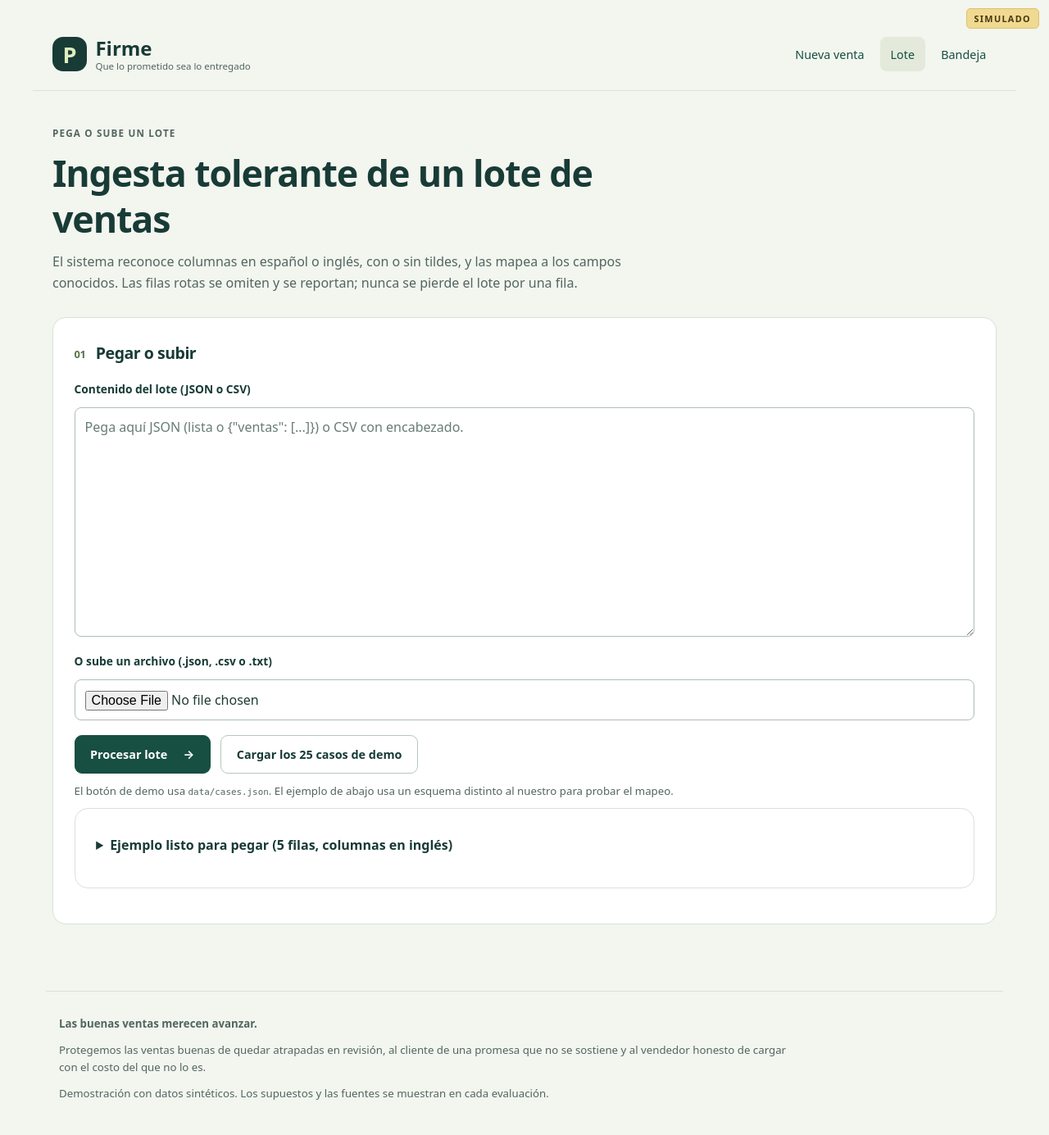
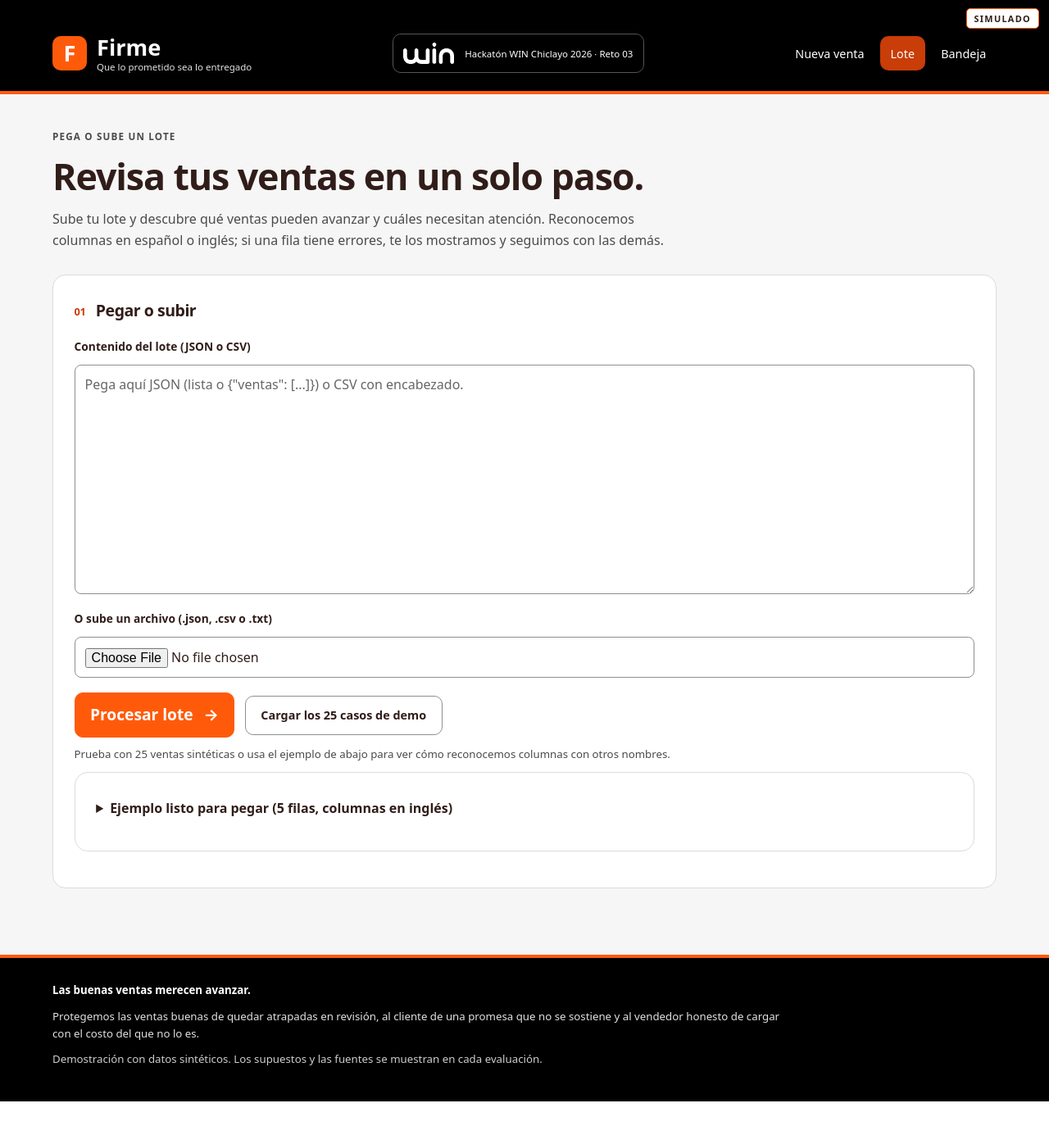
Before and after one commit to MccFlurry/firme, a FastAPI app: page /lote in a window 1280 px wide. Shown: the whole page at 82% size. After the commit the page ends 1344 px from the top, so only its background shows below. Run offline with FastAPI, Linux system fonts and the light colour scheme; some libraries are stand-ins or nearby versions.

Commit message:
feat: WIN-aligned visual identity (palette from win.pe, hackathon badge), client screen restyle, copy fixes

```diff
--- a/app/static/app.css
+++ b/app/static/app.css
@@ -1,21 +1,21 @@
-:root { color-scheme: light; --ink: #183b36; --muted: #526660; --paper: #f3f5ef; --line: #d9e1d8; --accent: #174f42; }
+:root { color-scheme: light; --ink: #301d19; --muted: #4b4b4b; --paper: #f6f6f6; --line: #dedbd9; --orange: #ff5a0a; --accent: #c83d08; --soft: #fff3ed; --dark: #000; }
 * { box-sizing: border-box; }
 body { margin: 0; background: var(--paper); color: var(--ink); font: 16px/1.6 system-ui, -apple-system, BlinkMacSystemFont, "Segoe UI", sans-serif; }
 a { color: var(--accent); text-underline-offset: 4px; }
 a:hover { text-decoration-thickness: 2px; }
 button, input, select, textarea { font: inherit; }
 button, a, input, select, textarea, summary { -webkit-tap-highlight-color: transparent; }
-:focus-visible { outline: 3px solid #387adc; outline-offset: 3px; }
+:focus-visible { outline: 3px solid var(--accent); outline-offset: 3px; }
 .skip-link { position: absolute; left: 1rem; top: -5rem; background: white; padding: .7rem; z-index: 4; }
 .skip-link:focus { top: 1rem; }
-.watermark { position: fixed; z-index: 3; right: 12px; top: 10px; background: #f0d990; color: #483710; border: 1px solid #dcc36f; border-radius: 5px; padding: 3px 9px; font-size: .68rem; font-weight: 800; letter-spacing: .12em; pointer-events: none; }
-.site-header { max-width: 1200px; margin: auto; padding: 3.1rem 1.1rem 1rem; display: flex; flex-wrap: wrap; align-items: center; justify-content: space-between; gap: 1.1rem; border-bottom: 1px solid var(--line); }
-.brand { display: flex; align-items: center; gap: .65rem; color: var(--ink); font-size: 1.5rem; font-weight: 750; line-height: 1.3; text-decoration: none; }
-.brand small { display: block; color: var(--muted); font-size: .72rem; font-weight: 450; }
-.brand-mark { display: inline-grid; place-items: center; width: 42px; height: 42px; background: var(--ink); color: #dfedbd; border-radius: 13px; font-size: 1.7rem; font-weight: 750; }
-nav { display: flex; gap: .4rem; flex-wrap: wrap; }
-nav a { padding: .6rem .8rem; border-radius: 8px; text-decoration: none; font-size: .9rem; }
-nav a[aria-current], nav a:hover { background: #e3eadb; }
+.watermark { position: fixed; z-index: 3; right: 12px; top: 10px; background: #fff; color: var(--ink); border: 1px solid var(--orange); border-radius: 5px; padding: 3px 9px; font-size: .68rem; font-weight: 800; letter-spacing: .12em; pointer-events: none; }
+.site-header { padding: 3rem max(1rem, calc((100% - 1152px) / 2)) 1.2rem; background: var(--dark); color: #fff; display: flex; flex-wrap: wrap; align-items: center; justify-content: space-between; gap: 1.1rem; border-bottom: 4px solid var(--orange); }
+.brand { display: flex; align-items: center; gap: .75rem; color: #fff; font-size: 1.7rem; font-weight: 750; line-height: 1.3; text-decoration: none; }
+.brand small { display: block; color: #e1e1e1; font-size: .72rem; font-weight: 450; }
+.brand-mark { display: inline-grid; place-items: center; width: 42px; height: 42px; background: var(--orange); color: #fff; border-radius: 10px; font-size: 1.7rem; font-weight: 750; }
+nav { display: flex; gap: .4rem; flex-wrap: wrap; width: 100%; }
+nav a { padding: .6rem .8rem; border-radius: 10px; color: #fff; text-decoration: none; font-size: .9rem; }
+nav a[aria-current], nav a:hover { background: var(--accent); }
 main { max-width: 1200px; margin: auto; padding: 1.5rem 1rem 3rem; }
 h1, h2, h3 { line-height: 1.25; letter-spacing: -.025em; overflow-wrap: anywhere; }
 h1 { font-size: clamp(1.85rem, 4.5vw, 2.8rem); max-width: 800px; margin: .4rem 0 .8rem; }
@@ -30,30 +30,30 @@ small, .hint { font-size: .83rem; color: var(--muted); }
 .section-heading { display: flex; flex-wrap: wrap; align-items: center; justify-content: space-between; gap: .65rem 1rem; }
 .section-heading h2 { margin: .3rem 0; }
 .panel > .section-heading { margin-bottom: 1rem; }
-.step { display: inline-block; color: #547547; font-size: .8rem; margin-right: .5rem; vertical-align: middle; }
+.step { display: inline-block; color: var(--accent); font-size: .8rem; margin-right: .5rem; vertical-align: middle; }
 label { display: block; color: var(--ink); font-size: .86rem; font-weight: 620; margin: .7rem 0 .4rem; }
-input, select, textarea { width: 100%; min-width: 0; min-height: 46px; border: 1px solid #aebeb5; border-radius: 8px; padding: .7rem .75rem; background: #fff; color: #213c34; margin-top: .3rem; }
-input::placeholder, textarea::placeholder { color: #677d73; opacity: 1; }
+input, select, textarea { width: 100%; min-width: 0; min-height: 46px; border: 1px solid #8f8f8f; border-radius: 8px; padding: .7rem .75rem; background: #fff; color: var(--ink); margin-top: .3rem; }
+input::placeholder, textarea::placeholder { color: #666; opacity: 1; }
 textarea { resize: vertical; }
-input[readonly] { background: #f3f6f2; }
+input[readonly] { background: var(--paper); }
 .fields { display: grid; gap: 0 1rem; }
-.button { display: inline-flex; align-items: center; justify-content: center; gap: 1.2rem; min-height: 46px; padding: .7rem 1.15rem; background: var(--accent); color: #fff; border: 1px solid var(--accent); border-radius: 9px; text-decoration: none; font-size: .9rem; font-weight: 650; cursor: pointer; text-align: center; }
-.button:hover { background: #113f34; color: #fff; }
-.button.secondary { color: var(--ink); background: #fff; border-color: #b8c7bb; }
-.button.secondary:hover { background: #eef3e7; }
+.button { display: inline-flex; align-items: center; justify-content: center; gap: .8rem; min-height: 48px; max-width: 100%; overflow-wrap: anywhere; padding: .7rem 1.15rem; background: var(--orange); color: #fff; border: 1px solid var(--orange); border-radius: 10px; text-decoration: none; font-size: 1.2rem; font-weight: 750; cursor: pointer; text-align: center; }
+.button:hover { background: var(--accent); border-color: var(--accent); color: #fff; }
+.button.secondary { color: var(--ink); background: #fff; border-color: #8f8f8f; font-size: .9rem; font-weight: 650; }
+.button.secondary:hover { background: var(--soft); border-color: var(--accent); }
 .form-actions { display: flex; align-items: center; flex-wrap: wrap; gap: .8rem; margin-top: 1.1rem; }
 .form-actions > .button { flex-grow: 1; }
-.guide { align-self: start; background: #e9efdd; }
+.guide { align-self: start; background: var(--soft); border-top: 4px solid var(--orange); }
 .guide li { margin-bottom: .65rem; }
 ol, ul { padding-left: 1.25rem; }
-hr { border: 0; border-top: 1px solid #c6d2b9; margin: 1.3rem 0; }
+hr { border: 0; border-top: 1px solid var(--line); margin: 1.3rem 0; }
 summary { cursor: pointer; font-weight: 650; padding: .35rem 0; min-height: 44px; }
 details[open] > summary { margin-bottom: .6rem; }
-.notice { background: #e8eee7; padding: 1rem 1.2rem; border-radius: 10px; margin-bottom: 1.1rem; font-size: .88rem; }
+.notice { background: #eeeae7; padding: 1rem 1.2rem; border-radius: 10px; margin-bottom: 1.1rem; font-size: .88rem; }
 .error { background: #fff0ec; color: #922e27; border: 1px solid #ecc2b8; }
 .decision { border-left-width: 5px; }
 .aprobar { color: #175134; background: #e8f3e8; border-color: #7caf89; }
-.revisar { color: #6e4700; background: #fff5dc; border-color: #dcb653; }
+.revisar { color: #665000; background: #fff9cf; border-color: #c4a300; }
 .retener { color: #912e29; background: #fff0ec; border-color: #db8c81; }
 .abstenerse { color: #495861; background: #edf0f2; border-color: #b1bbc4; }
 .decision-title { font-size: clamp(2rem, 7vw, 3.3rem); margin: .25rem 0 1.3rem; letter-spacing: -.04em; }
@@ -61,9 +61,9 @@ details[open] > summary { margin-bottom: .6rem; }
 .metrics span { display: block; font-size: .77rem; }
 .metrics strong { display: block; font-size: 1.4rem; font-variant-numeric: tabular-nums; }
 .tag, .count { display: inline-block; padding: .18rem .45rem; border: 1px solid currentColor; border-radius: 5px; font-size: .66rem; font-weight: 650; vertical-align: middle; letter-spacing: .015em; }
-.count { border: none; background: #edf1e8; color: #526646; }
+.count { border: none; background: var(--soft); color: var(--accent); }
 .two-columns, .form-layout { display: grid; gap: 0 1.1rem; }
-.table-scroll { overflow-x: auto; }
+.table-scroll { overflow-x: auto; max-width: 100%; }
 table { width: 100%; border-collapse: collapse; font-size: .83rem; }
 th, td { text-align: left; padding: .7rem .5rem; border-bottom: 1px solid var(--line); vertical-align: top; }
 td { white-space: nowrap; font-variant-numeric: tabular-nums; }
@@ -71,19 +71,19 @@ thead { font-size: .72rem; color: var(--muted); }
 tfoot { font-weight: 750; }
 .evidence { border-top: 1px solid var(--line); padding: 1.25rem 0 .5rem; }
 .evidence h3 { line-height: 1.6; }
-pre { white-space: pre-wrap; overflow-wrap: anywhere; font-size: .78rem; padding: .85rem; background: #f3f5f1; border-radius: 8px; }
+pre { white-space: pre-wrap; overflow-wrap: anywhere; font-size: .78rem; padding: .85rem; background: var(--paper); border-radius: 8px; }
 code { overflow-wrap: anywhere; font-size: .82em; }
 .facts { margin: .75rem 0; }
-.facts > div { display: grid; grid-template-columns: minmax(0, 1fr) minmax(0, 1.4fr); gap: .75rem; padding: .5rem 0; border-bottom: 1px solid #edf0eb; }
+.facts > div { display: grid; grid-template-columns: minmax(0, 1fr) minmax(0, 1.4fr); gap: .75rem; padding: .5rem 0; border-bottom: 1px solid var(--line); }
 dt { font-size: .8rem; color: var(--muted); overflow-wrap: anywhere; }
 dd { margin: 0; font-size: .85rem; overflow-wrap: anywhere; }
 .source { font-size: .82rem; }
-.change { border-left: 2px solid #c6d3b2; padding-left: .8rem; margin: 1rem 0; }
-blockquote { margin: 1rem 0; border-left: 3px solid #b8cbaa; padding: .3rem 1rem; color: var(--muted); overflow-wrap: anywhere; }
+.change { border-left: 3px solid var(--orange); padding-left: .8rem; margin: 1rem 0; }
+blockquote { margin: 1rem 0; border-left: 3px solid var(--orange); padding: .3rem 1rem; color: var(--muted); overflow-wrap: anywhere; }
 .copy-row { display: flex; flex-wrap: wrap; gap: .65rem; align-items: center; margin-bottom: .65rem; }
 .copy-row input { flex: 1 1 240px; }
 .timeline { list-style: none; padding: 0; }
-.timeline li { border-left: 2px solid #cad5c3; padding: 0 0 1rem 1rem; }
+.timeline li { border-left: 2px solid var(--line); padding: 0 0 1rem 1rem; }
 .timeline time { display: block; color: var(--muted); font-size: .78rem; }
 .timeline p { font-size: .87rem; }
 .inbox-item { border-top: 1px solid var(--line); padding: 1.2rem 0; }
@@ -91,10 +91,26 @@ blockquote { margin: 1rem 0; border-left: 3px solid #b8cbaa; padding: .3rem 1rem
 .empty { padding: 3rem 1.5rem; text-align: center; }
 .empty h1 { margin: 1rem auto; }
 .empty h2 { margin: 1.2rem 0 .5rem; }
-.site-footer { max-width: 1168px; margin: auto; padding: 1.8rem 1rem 2.5rem; border-top: 1px solid var(--line); color: var(--muted); font-size: .83rem; }
+.site-footer { padding: 1.8rem max(1rem, calc((100% - 1152px) / 2)) 2.5rem; border-top: 4px solid var(--orange); background: var(--dark); color: #e1e1e1; font-size: .83rem; }
+.site-footer strong { color: #fff; }
+.site-footer small { color: #ccc; }
 .site-footer p { max-width: 900px; }
+.hackathon-badge { display: flex; align-items: center; gap: .8rem; max-width: 100%; margin: 0; padding: .65rem .8rem; border: 1px solid #555; border-radius: 10px; font-size: .72rem; line-height: 1.5; color: #fff; }
+.win-logo { width: 62px; height: auto; flex-shrink: 0; }
+.section-heading > *, .form-actions > form { min-width: 0; max-width: 100%; }
+.client-page { min-height: 100vh; }
+.client-header { display: grid; justify-content: center; }
+.client, .done { width: 100%; max-width: 568px; padding: 1.5rem 1rem 3rem; }
+.client h1, .done h1 { font-size: 1.9rem; margin: .4rem 0 .8rem; }
+.offer { font-size: 1.05rem; }
+.big { width: 100%; min-height: 58px; margin: .75rem 0 1rem; white-space: normal; }
+.button.danger { background: #912e29; border-color: #912e29; }
+.button.danger:hover { background: #7c2621; border-color: #7c2621; }
+.client textarea { min-height: 96px; }
+.client-meta { font-size: .78rem; color: var(--muted); text-align: center; margin-top: 1.4rem; }
+.done { text-align: center; }
 @media (min-width: 620px) {
-  .site-header { padding: 2.7rem 1.5rem 1.3rem; }
+  .site-header { padding-top: 2.5rem; padding-bottom: 1.3rem; }
   main { padding: 2rem 1.5rem 4rem; }
   .fields { grid-template-columns: repeat(2, minmax(0, 1fr)); }
   .panel { padding: 1.6rem; }
@@ -102,5 +118,6 @@ blockquote { margin: 1rem 0; border-left: 3px solid #b8cbaa; padding: .3rem 1rem
 }
 @media (min-width: 960px) {
   .form-layout { grid-template-columns: minmax(0, 2.2fr) minmax(0, 1fr); }
+  .site-header nav { width: auto; }
   .two-columns { grid-template-columns: minmax(0, 1fr) minmax(0, 1fr); }
 }
--- a/app/templates/base.html
+++ b/app/templates/base.html
@@ -3,7 +3,7 @@
 <head>
   <meta charset="utf-8">
   <meta name="viewport" content="width=device-width, initial-scale=1">
-  <meta name="theme-color" content="#163d38">
+  <meta name="theme-color" content="#ff5a0a">
   <title>{% block title %}Firme{% endblock %}</title>
   <link rel="stylesheet" href="{{ url_for('static', path='app.css') }}">
   <script src="{{ url_for('static', path='app.js') }}" defer></script>
@@ -12,7 +12,8 @@
   <a class="skip-link" href="#contenido">Ir al contenido</a>
   <span class="watermark">SIMULADO</span>
   <header class="site-header">
-    <a class="brand" href="/" aria-label="Firme, inicio"><span class="brand-mark" aria-hidden="true">P</span><span>Firme<small>Que lo prometido sea lo entregado</small></span></a>
+    <a class="brand" href="/" aria-label="Firme, inicio"><span class="brand-mark" aria-hidden="true">F</span><span>Firme<small>Que lo prometido sea lo entregado</small></span></a>
+    <p class="hackathon-badge"><img class="win-logo" src="/static/win-logo.png" alt="WIN" width="103" height="43"><span>Hackatón WIN Chiclayo 2026 · Reto 03</span></p>
     <nav aria-label="Navegación principal">
       <a href="/" {% if request.url.path == '/' %}aria-current="page"{% endif %}>Nueva venta</a>
       <a href="/lote" {% if request.url.path == '/lote' %}aria-current="page"{% endif %}>Lote</a>
--- a/app/templates/batch.html
+++ b/app/templates/batch.html
@@ -3,8 +3,8 @@
 {% block content %}
 <div class="page-heading">
   <p class="eyebrow">Pega o sube un lote</p>
-  <h1>Ingesta tolerante de un lote de ventas</h1>
-  <p>El sistema reconoce columnas en español o inglés, con o sin tildes, y las mapea a los campos conocidos. Las filas rotas se omiten y se reportan; nunca se pierde el lote por una fila.</p>
+  <h1>Revisa tus ventas en un solo paso.</h1>
+  <p>Sube tu lote y descubre qué ventas pueden avanzar y cuáles necesitan atención. Reconocemos columnas en español o inglés; si una fila tiene errores, te los mostramos y seguimos con las demás.</p>
 </div>
 {% if error %}<div class="notice error" role="alert"><strong>No se procesó el lote.</strong> {{ error }}</div>{% endif %}
 <section class="panel">
@@ -18,7 +18,7 @@
       <button class="button" type="submit">Procesar lote <span aria-hidden="true">→</span></button>
       <button class="button secondary" type="submit" name="demo" value="1">Cargar los 25 casos de demo</button>
     </div>
-    <p class="hint">El botón de demo usa <code>data/cases.json</code>. El ejemplo de abajo usa un esquema distinto al nuestro para probar el mapeo.</p>
+    <p class="hint">Prueba con 25 ventas sintéticas o usa el ejemplo de abajo para ver cómo reconocemos columnas con otros nombres.</p>
   </form>
   <details class="panel"><summary>Ejemplo listo para pegar (5 filas, columnas en inglés)</summary>
     <pre id="batch-example-pre">{{ example_json }}</pre>
@@ -39,7 +39,7 @@
 <section class="panel">
   <h2>Matriz de confusión</h2>
   <p class="hint">Positivo = decisión REVISAR o RETENER sobre las filas etiquetadas. Las abstenciones se cuentan aparte.</p>
-  <div class="table-scroll"><table>
+  <div class="table-scroll" tabindex="0" role="region" aria-label="Matriz de confusión"><table>
     <thead><tr><th></th><th>Predijo positivo</th><th>Predijo negativo</th></tr></thead>
     <tbody>
       <tr><th scope="row">Etiqueta mala</th><td>{{ confusion.tp }}</td><td>{{ confusion.fn }}</td></tr>
--- a/app/templates/home.html
+++ b/app/templates/home.html
@@ -25,8 +25,9 @@
   <form class="sale-form" id="sale-form" action="{{ '/ventas/' ~ sale.id ~ '/editar' if sale else '/ventas' }}" method="post" data-editing="{{ 'true' if sale else 'false' }}">
     <section class="panel">
       <div class="section-heading"><h2><span class="step">01</span> Lo acordado</h2>{% if not sale %}<button class="button secondary" type="button" id="load-example">Cargar ejemplo</button>{% endif %}</div>
+      {% if not sale %}<p class="hint" id="example-status" role="status"></p>{% endif %}
       <label for="promise-text">Lo que se ofreció al cliente</label>
-      <textarea id="promise-text" name="promise_text" rows="4" maxlength="10000" placeholder="Ej.: Fibra 200 Mbps a S/ 79.90 al mes. Instalación en 1 día." aria-describedby="promise-help">{{ values.get('promise_text') or '' }}</textarea>
+      <textarea id="promise-text" name="promise_text" rows="4" maxlength="10000" placeholder="Ej.: Fibra 500 Mbps a S/ 99.00 al mes. Instalación en 1 día." aria-describedby="promise-help">{{ values.get('promise_text') or '' }}</textarea>
       <p class="hint" id="promise-help">Escribe la promesa tal como se explicó al cliente. Se extraerán el plan, el precio y las condiciones que puedan reconocerse.</p>
       <div class="fields">
         {{ input('seller_id', placeholder='Ej.: VEN-001') }}
@@ -81,7 +82,6 @@
     <ol><li>Qué coincide y qué necesita revisión.</li><li>La regla, sus valores y su fuente.</li><li>El costo esperado en soles.</li><li>Qué ajuste podría cambiar la decisión.</li></ol>
     <hr>
     <p>Los campos vacíos se explican en el resultado. Si falta lo esencial, el sistema se abstiene.</p>
-    <p class="hint" id="example-status" role="status"></p>
   </aside>
 </div>
 {% if not sale %}<script type="application/json" id="sale-example">{{ example|tojson }}</script>{% endif %}
--- a/engine/llm.py
+++ b/engine/llm.py
@@ -75,7 +75,8 @@ def explain_for_client(sale: Sale, promise: Promise) -> tuple[str, LlmMode]:
     price_text = f"S/ {price:.2f}/mes" if price is not None else "precio por confirmar"
     promo_id = promise.promo or sale.promo
     promo = catalog["promos"].get(promo_id, {}).get("name", promo_id) or "sin promoción indicada"
-    installation = (f"en {promise.install_days} días" if promise.install_days is not None else sale.install_date) or "por confirmar"
+    days = promise.install_days
+    installation = (f"en {days} día{'s' if days != 1 else ''}" if days is not None else sale.install_date) or "por confirmar"
     text = (f"Hola {sale.customer_name or 'cliente'}. {sale.seller_id or 'Tu vendedor'} te ofreció: "
             f"{plan} a {price_text}, {promo}. Instalación: {installation}. ¿Es esto lo que acordaste?")
     if os.getenv("ANTHROPIC_API_KEY"):
```
Also changed, not shown: confirm/templates/client.html (+8 -14 lines), confirm/templates/done.html (+8 -8 lines), app/static/win-logo.png (added).
